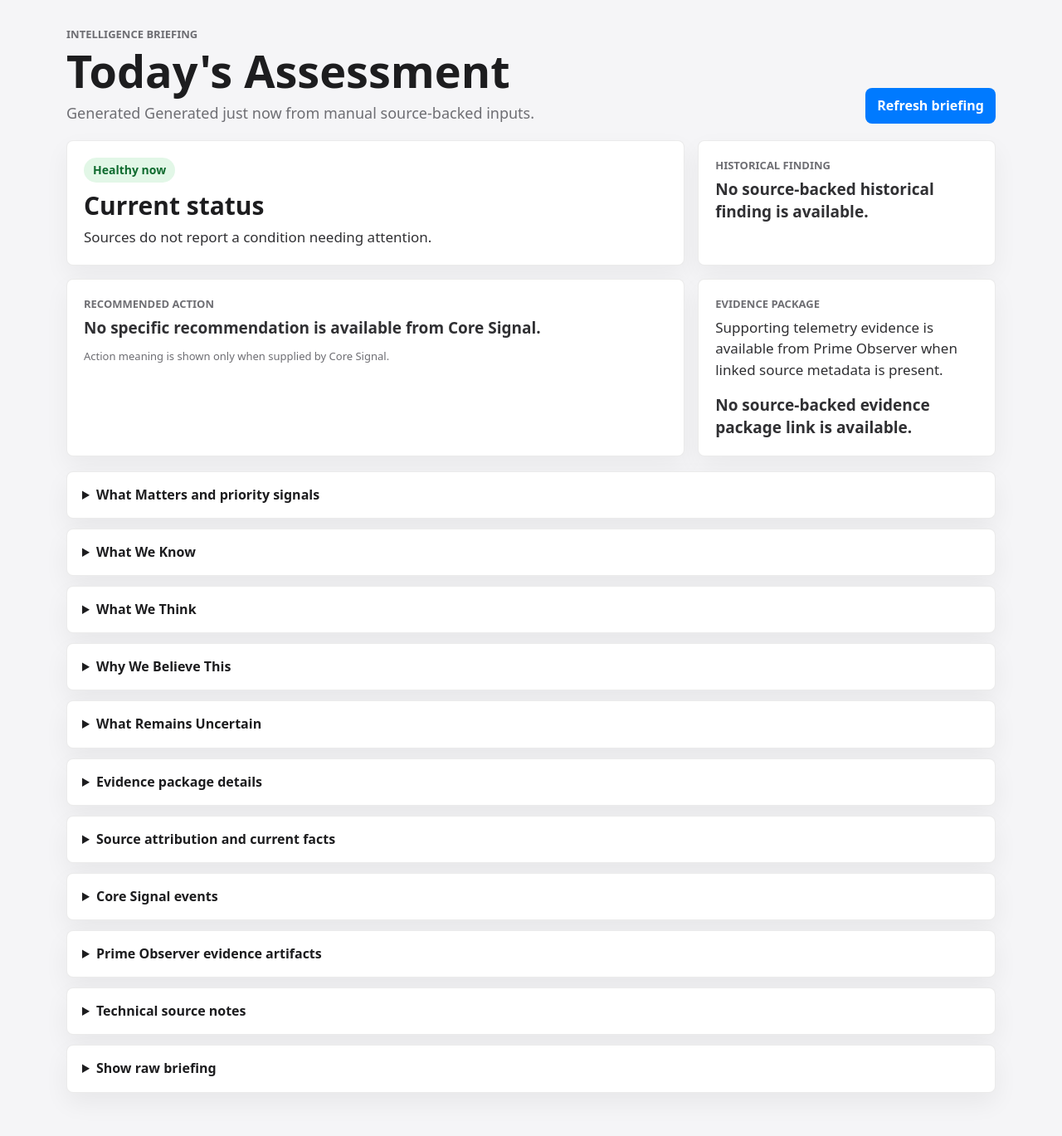
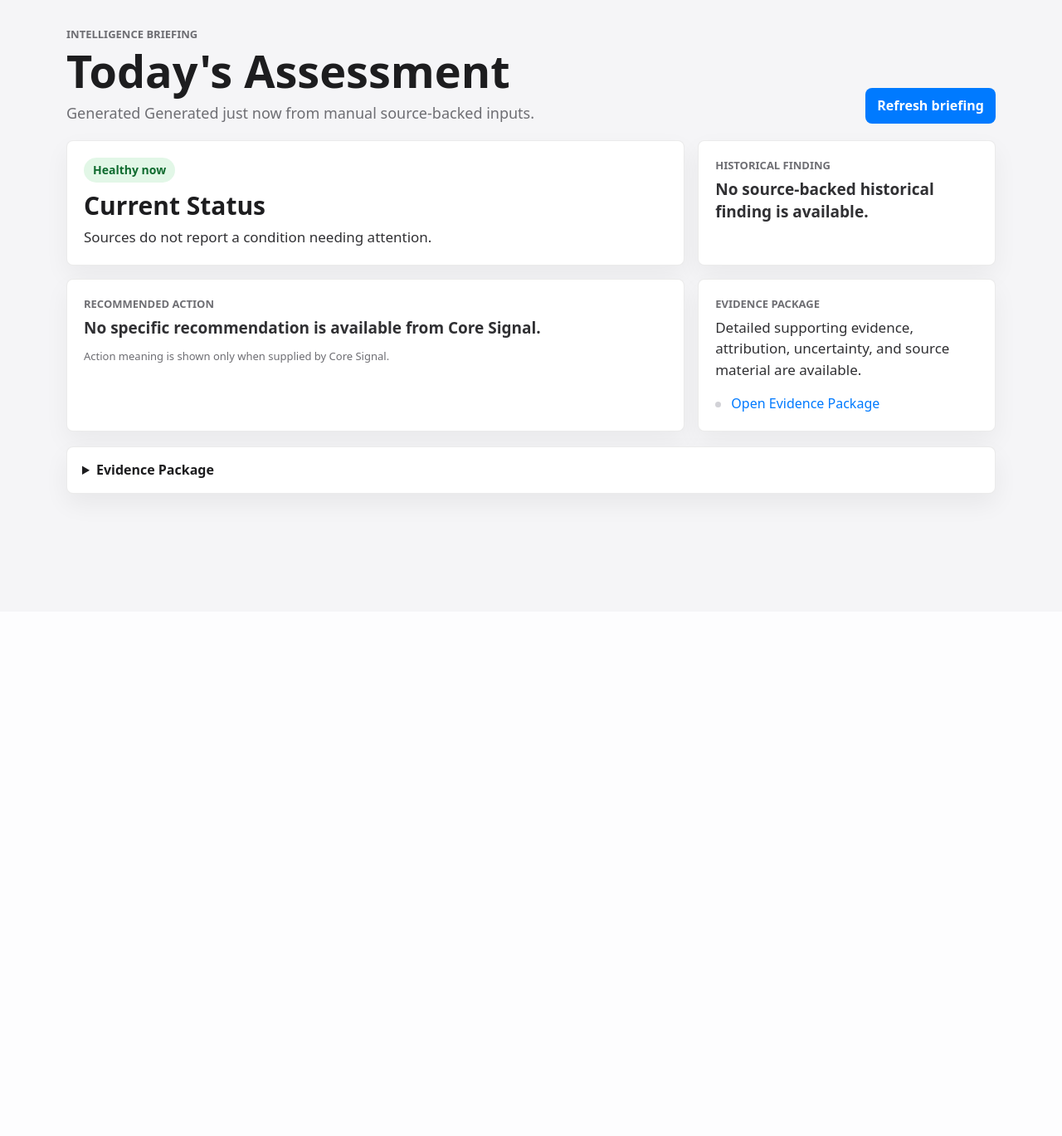
Before and after one commit to matthewbeason/olivaw, a FastAPI app: page /briefing in a window 1280 px wide. Shown: the part 63-1432 px from the top of the page at 83% size. After the commit the page ends 677 px from the top, so only its background shows below. Run offline with FastAPI, Linux system fonts and the light colour scheme; some libraries are stand-ins or nearby versions.

Commit message:
release: prepare v0.7.0

```diff
--- a/pyproject.toml
+++ b/pyproject.toml
@@ -4,7 +4,7 @@ build-backend = "hatchling.build"
 
 [project]
 name = "olivaw"
-version = "0.6.1"
+version = "0.7.0"
 description = "Local-first personal assistant framework."
 readme = "README.md"
 requires-python = ">=3.11"
--- a/src/olivaw/__init__.py
+++ b/src/olivaw/__init__.py
@@ -1,3 +1,3 @@
 """Olivaw local-first personal assistant framework."""
 
-__version__ = "0.6.1"
+__version__ = "0.7.0"
--- a/src/olivaw/templates/briefing.html
+++ b/src/olivaw/templates/briefing.html
@@ -18,7 +18,7 @@
       <span class="status-pill status-{{ dashboard.status_tone }}">
         {{ dashboard.current_status_label }}
       </span>
-      <h2>Current status</h2>
+      <h2>Current Status</h2>
       <p>{{ dashboard.status_explanation }}</p>
     </div>
     <div class="assessment-action">
@@ -40,45 +40,24 @@
       {% set evidence = dashboard.investigation_actions %}
       <p class="card-label">Evidence Package</p>
       <p class="card-copy">
-        Supporting telemetry evidence is available from Prime Observer when linked source metadata is present.
+        Detailed supporting evidence, attribution, uncertainty, and source material are available.
       </p>
-      {% if evidence.primary %}
       <ul class="clean-list action-list compact-action-list">
-          {% for action in evidence.primary %}
-            {% if action.label == "Open Evidence Package" %}
         <li>
-                {% if action.href %}
-                  <a href="{{ action.href }}">{{ action.label }}</a>
-                {% else %}
-                  <span class="unavailable-action">{{ action.label }}</span>
-                {% endif %}
-                {% if action.unavailable_reason %}
-                  <span class="action-helper">{{ action.unavailable_reason }}</span>
-                {% endif %}
+          <a href="#evidence-package" data-evidence-package-trigger>
+            Open Evidence Package
+          </a>
         </li>
-            {% endif %}
-          {% endfor %}
       </ul>
-      {% else %}
-        <p class="action-copy">No source-backed evidence package link is available.</p>
-      {% endif %}
     </div>
   </section>
 
   <section class="details-stack">
-    <details class="disclosure-card">
-      <summary>What Matters and priority signals</summary>
-      <ul class="clean-list priority-list detail-list-body">
-        {% for item in dashboard.what_matters %}
-          <li>{{ item }}</li>
-        {% else %}
-          <li>No source-backed priority signals are available.</li>
-        {% endfor %}
-      </ul>
-    </details>
+    {% set evidence = dashboard.investigation_actions %}
+    <details class="disclosure-card" id="evidence-package">
+      <summary>Evidence Package</summary>
 
-    <details class="disclosure-card">
-      <summary>What We Know</summary>
+      <h3 class="briefing-subhead disclosure-subhead">Facts</h3>
       <ul class="clean-list priority-list detail-list-body">
         {% for item in dashboard.what_we_know %}
           <li>{{ item }}</li>
@@ -86,13 +65,19 @@
           <li>No source-backed facts or observations are available.</li>
         {% endfor %}
       </ul>
+      {% if dashboard.what_matters %}
+        <h4 class="briefing-subhead disclosure-subhead">Priority signals</h4>
+        <ul class="clean-list priority-list detail-list-body">
+          {% for item in dashboard.what_matters %}
+            <li>{{ item }}</li>
+          {% endfor %}
+        </ul>
+      {% endif %}
       <p class="source-footnote disclosure-footnote">
-        Evidence comes from Prime Observer and Core Signal supporting facts; presentation is by Olivaw.
+        Facts come from Prime Observer and Core Signal supporting facts; presentation is by Olivaw.
       </p>
-    </details>
 
-    <details class="disclosure-card">
-      <summary>What We Think</summary>
+      <h3 class="briefing-subhead disclosure-subhead">Interpretation</h3>
       {% set thought = dashboard.what_we_think %}
       {% set strength = dashboard.evidence_strength %}
       {% if thought or strength %}
@@ -124,12 +109,10 @@
       <p class="source-footnote disclosure-footnote">
         Interpretation, confidence, evidence strength, and attribution assessment are Core Signal metadata.
       </p>
-    </details>
 
-    <details class="disclosure-card">
-      <summary>Why We Believe This</summary>
       {% set explanation = dashboard.core_signal_explanation %}
       {% if explanation %}
+        <h4 class="briefing-subhead disclosure-subhead">Core Signal finding</h4>
         <dl class="event-meta detail-items">
           {% if explanation.summary %}
             <dt>Finding</dt>
@@ -178,10 +161,8 @@
       <p class="source-footnote disclosure-footnote">
         Explanation, recommendations, and relationships are Core Signal metadata.
       </p>
-    </details>
 
-    <details class="disclosure-card">
-      <summary>What Remains Uncertain</summary>
+      <h3 class="briefing-subhead disclosure-subhead">Uncertainty</h3>
       <ul class="clean-list detail-list-body">
         {% for item in dashboard.uncertainty_items %}
           <li>{{ item }}</li>
@@ -189,17 +170,13 @@
           <li>No explicit uncertainty information was provided.</li>
         {% endfor %}
       </ul>
-    </details>
 
-    {% set evidence = dashboard.investigation_actions %}
-    <details class="disclosure-card">
-      <summary>Evidence package details</summary>
+      <h3 class="briefing-subhead disclosure-subhead">Sources</h3>
       {% if evidence.primary or evidence.event_navigation or evidence.supporting or evidence.technical %}
         {% if evidence.primary %}
-          <h3 class="briefing-subhead disclosure-subhead">Telemetry evidence</h3>
+          <h4 class="briefing-subhead disclosure-subhead">Evidence links</h4>
           <ul class="clean-list action-list detail-list-body">
             {% for action in evidence.primary %}
-              {% if action.label != "Open Evidence Package" %}
               <li>
                 {% if action.href %}
                   <a href="{{ action.href }}">{{ action.label }}</a>
@@ -207,14 +184,14 @@
                   {{ action.label }}
                 {% endif %}
                 {% if action.detail %}<span>{{ action.detail }}</span>{% endif %}
+                {% if action.unavailable_reason %}<span class="action-helper">{{ action.unavailable_reason }}</span>{% endif %}
               </li>
-              {% endif %}
             {% endfor %}
           </ul>
         {% endif %}
 
         {% if evidence.event_navigation %}
-          <h3 class="briefing-subhead disclosure-subhead">Telemetry evidence</h3>
+          <h4 class="briefing-subhead disclosure-subhead">Telemetry evidence</h4>
           <ul class="clean-list action-list detail-list-body">
             {% for action in evidence.event_navigation %}
               <li>
@@ -230,7 +207,7 @@
         {% endif %}
 
         {% if evidence.supporting %}
-          <h3 class="briefing-subhead disclosure-subhead">Supporting evidence</h3>
+          <h4 class="briefing-subhead disclosure-subhead">Supporting evidence</h4>
           <ul class="clean-list action-list detail-list-body">
             {% for action in evidence.supporting %}
               <li>
@@ -266,10 +243,7 @@
       <p class="source-footnote disclosure-footnote">
         Evidence and telemetry links come from Prime Observer; interpretation and supporting context come from Core Signal; navigation presentation is by Olivaw.
       </p>
-    </details>
 
-    <details class="disclosure-card">
-      <summary>Source attribution and current facts</summary>
       <dl class="detail-list">
         <dt>Generated</dt>
         <dd>{{ dashboard.generated_display }}</dd>
@@ -290,10 +264,10 @@
           <dd>{{ item }}</dd>
         {% endfor %}
       </dl>
-    </details>
 
-    <details class="disclosure-card">
-      <summary>Core Signal events</summary>
+      <h3 class="briefing-subhead disclosure-subhead">Technical Details</h3>
+      <details class="inline-details nested-detail">
+        <summary>Raw events</summary>
       {% for event in dashboard.core_signal_events %}
         <section class="event-item detail-event">
           <h3>{{ event.summary }}</h3>
@@ -381,8 +355,8 @@
       {% endfor %}
       </details>
 
-    <details class="disclosure-card">
-      <summary>Prime Observer evidence artifacts</summary>
+      <details class="inline-details nested-detail">
+        <summary>Artifact references</summary>
       {% for investigation in dashboard.prime_investigations %}
         <section class="event-item detail-event">
           <h3>{{ investigation.title }}</h3>
@@ -453,8 +427,8 @@
       {% endif %}
       </details>
 
-    <details class="disclosure-card">
-      <summary>Technical source notes</summary>
+      <details class="inline-details nested-detail">
+        <summary>Source metadata</summary>
       <dl class="detail-list">
         <dt>Config path</dt>
         <dd>{{ config.config_path or "defaults only" }}</dd>
@@ -471,9 +445,17 @@
       </dl>
       </details>
 
-    <details class="disclosure-card">
-      <summary>Show raw briefing</summary>
+      <details class="inline-details nested-detail">
+        <summary>Raw briefing</summary>
         <pre>{{ briefing.text }}</pre>
       </details>
+    </details>
   </section>
+  <script>
+    document.querySelectorAll("[data-evidence-package-trigger]").forEach((link) => {
+      link.addEventListener("click", () => {
+        document.getElementById("evidence-package")?.setAttribute("open", "");
+      });
+    });
+  </script>
 {% endblock %}
--- a/src/olivaw/web.py
+++ b/src/olivaw/web.py
@@ -21,7 +21,7 @@ TEMPLATE_DIR = Path(__file__).parent / "templates"
 
 templates = Jinja2Templates(directory=str(TEMPLATE_DIR))
 templates.env.auto_reload = False
-app = FastAPI(title="Olivaw", version="0.6.1")
+app = FastAPI(title="Olivaw", version="0.7.0")
 
 
 @app.get("/", response_class=HTMLResponse)
```
Also changed, not shown: tests/test_web.py (+37 -18 lines). Lines whose indentation alone changed are shown as unchanged.
